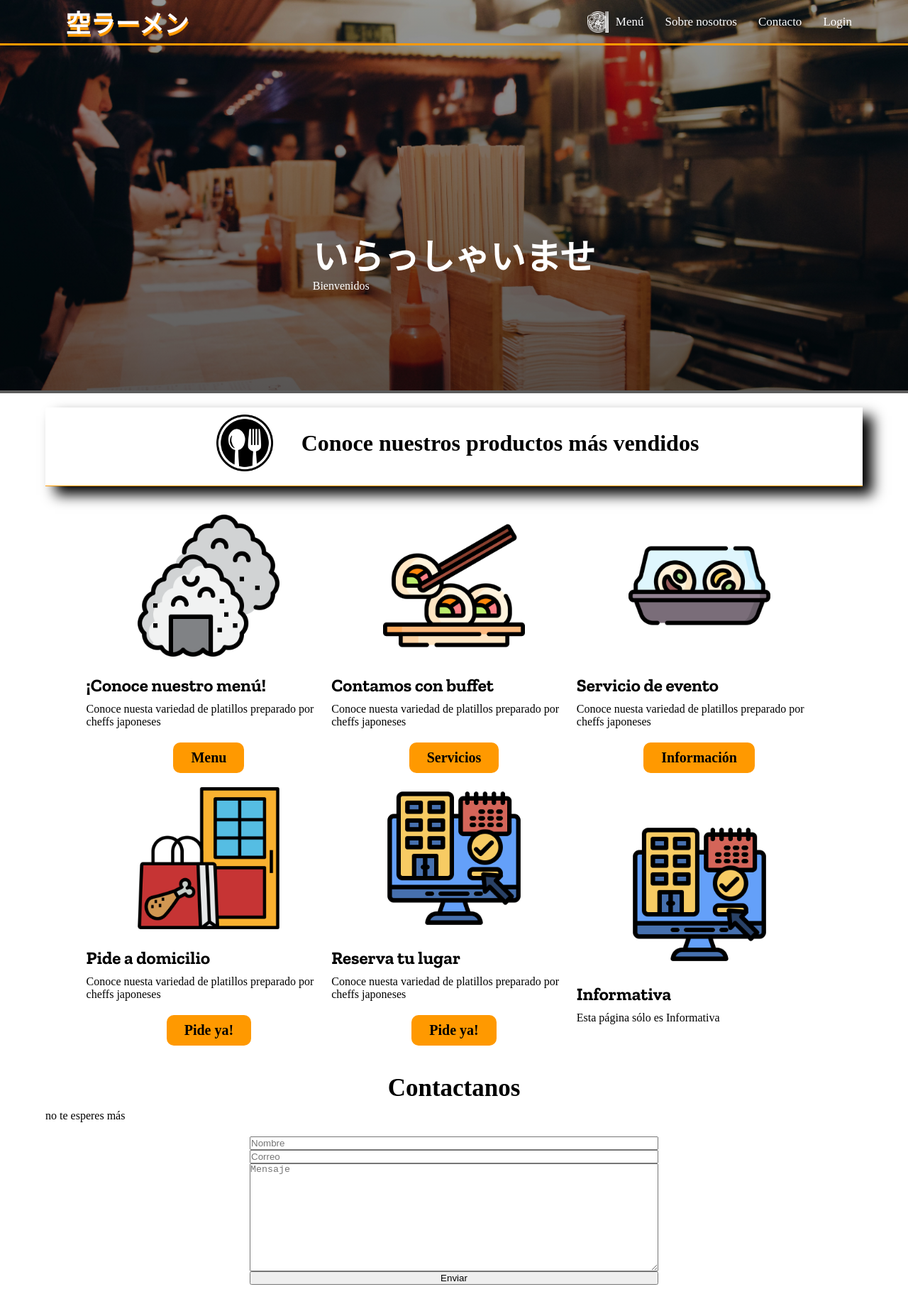
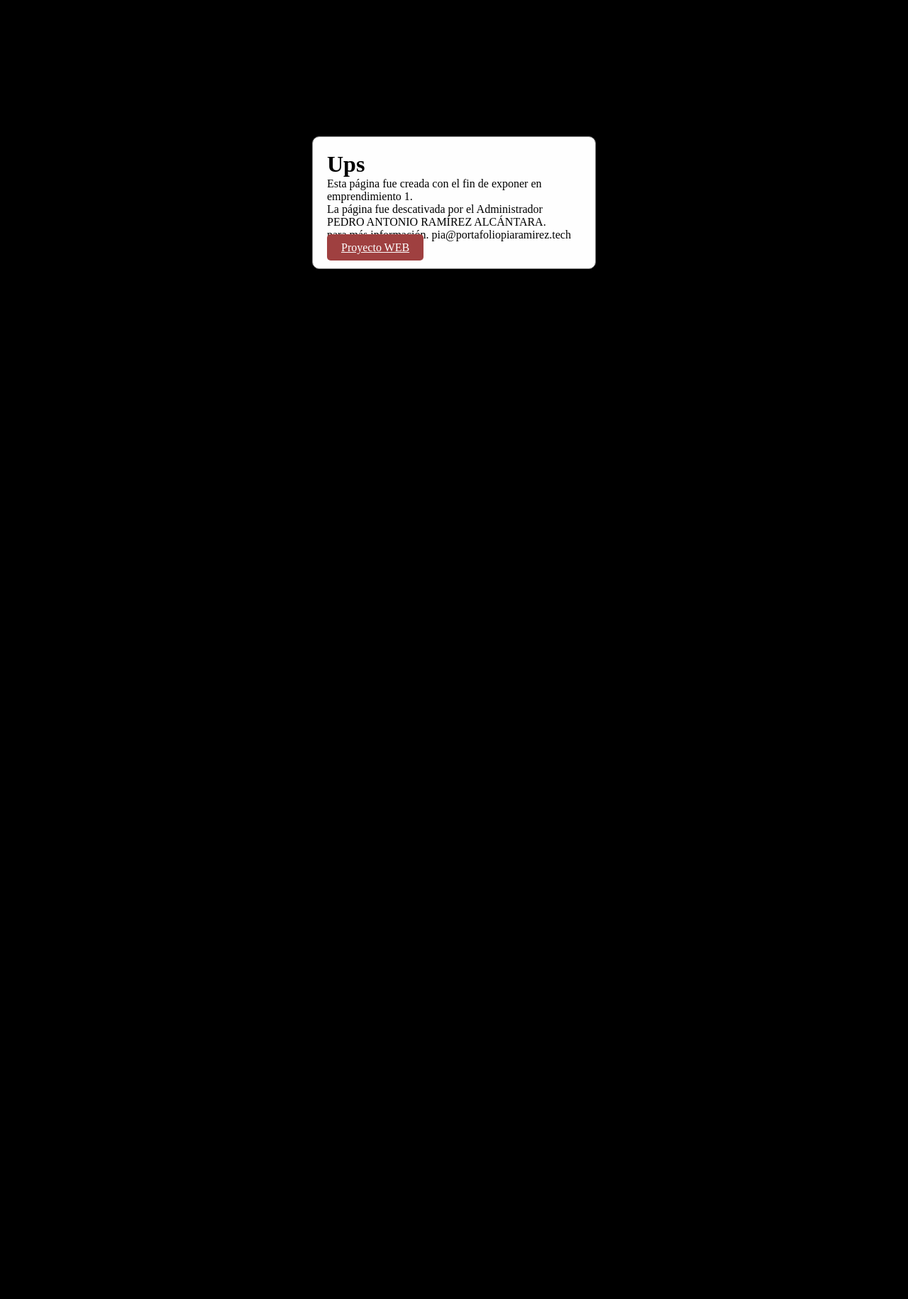
Before and after one commit to piaramirez/ramen, a PHP site: page /soraRamen/ in a window 1280 px wide. Shown: the whole page at 71% size. After the commit the page ends 800 px from the top, so only its background shows below. Run offline with PHP 8.4, Linux system fonts and the light colour scheme; data that the repository does not hold is empty.

Commit message:
Ajustes de páginas desacivadas de proyecto ásado, listo apra subior a dominio

```diff
--- a/Assets/Style/style.css
+++ b/Assets/Style/style.css
@@ -4,12 +4,13 @@
 @import url('https://fonts.googleapis.com/css2?family=Noto+Sans+JP:wght@100..900&display=swap');
 @import url('https://fonts.googleapis.com/css2?family=Zilla+Slab:ital,wght@0,300;0,400;0,500;0,600;0,700;1,300;1,400;1,500;1,600;1,700&display=swap');
 /*Declaramos constantes*/
+/*FF0000;*/
 :root{
     --textosJaponese: "Noto Sans JP", sans-serif;
     --titulosCArd: "Zilla Slab", serif;
     --colorPrimario:  #000000;
-    --colorSecundario: #FF0000;
-    --colorComplementario: #FF9900;
+    --colorSecundario: #9f4040;
+     --colorComplementario: #9f4040;
 }
 
 *{
@@ -48,6 +49,10 @@ display: flex;
     display: flex;
     justify-content: center;
 }
+.logoMenu img{
+    width: 100px;
+
+}
 .logoMenu a{
     outline: none;
     text-decoration: none;
@@ -81,7 +86,7 @@ display: flex;
 
 }
 .item:hover{
-    background-color: var(--colorComplementario);
+    background-color: var(--colorSecundario);
 }
 .item a{
     text-decoration: none;
@@ -367,3 +372,56 @@ font-size: 35px;
     font-family: var(--titulosCArd);
     width: 15%;
 }
+
+/**Modal fuera*/
+/* Estilos del modal */
+.modal {
+    display: block;
+    position: fixed;
+    z-index: 9999;
+    left: 0;
+    top: 0;
+    width: 100%;
+    height: 100%;
+    overflow: auto;
+    background-color: #000;
+  }
+
+  .modal-content {
+    background-color: #fefefe;
+    margin: 15% auto;
+    padding: 20px;
+    border: 1px solid #888;
+    width: 80%;
+    max-width: 400px;
+    border-radius: 10px;
+  }
+
+  .close {
+    color: #aaa;
+    float: right;
+    font-size: 28px;
+    font-weight: bold;
+  }
+
+  .close:hover,
+  .close:focus {
+    color: black;
+    text-decoration: none;
+    cursor: pointer;
+  }
+
+  /* Botón de index */
+  #indexBtn {
+    background-color: var(--colorComplementario);
+    color: #fff;
+    border: none;
+    padding: 10px 20px;
+    margin-top: 10px;
+    border-radius: 5px;
+    cursor: pointer;
+  }
+
+  #indexBtn:hover {
+    background-color: #9f4040;
+  }
--- a/Controllers/Roles.php
+++ b/Controllers/Roles.php
@@ -7,7 +7,7 @@ class Roles extends Controllers {
     public function Roles() {
         $data['page_id'] = 3;
         $data['tag_page'] = "Roles de usuarios | Sora Ramen";
-        $data['page_title'] = "Módulo Roles";
+        $data['page_title'] = "Agrega a tu Akatsuki";
         $data['page_name'] = "Roles";
         $this->view->getView($this, "Roles/Roles", $data);
     }
--- a/Views/Roles/Roles.php
+++ b/Views/Roles/Roles.php
@@ -50,11 +50,11 @@
     <div class="formularioRoles">
         <form method="get" id="formRol">
             <div class="grupClassRoles">
-                <label for="nombreRol">NombreRol</label>
+                <label for="nombreRol">Nombre del integrante</label>
                 <input type="text" name="textNrol" id="textNrol">
             </div>
             <div class="grupClassRoles">
-                <label for="Descpricion">Descripcion</label>
+                <label for="Descpricion">Historia</label>
                <textarea name="descripcionRol" id="descripcionRol"></textarea>
             </div>
             <div class="grupClassRoles">
--- a/Views/home.php
+++ b/Views/home.php
@@ -101,6 +101,17 @@
             <input type="submit" value="Enviar">
         </form>
     </div>
+    <div id="myModal" class="modal">
+  <div class="modal-content">
+    <h1>Ups</h1>
+    <p>Esta página fue creada con el fin de exponer en emprendimiento 1. </br>
+    La página fue descativada por el Administrador
+<span>PEDRO ANTONIO RAMÍREZ ALCÁNTARA.</span></br>
+para más información.
+pia@portafoliopiaramirez.tech</p>
+    <a href="Roles" id="indexBtn">Proyecto WEB</a>
+  </div>
+</div>
 
 <script src="Assets/JS/js.js"></script>
 </body>
```
Also changed, not shown: 1 other file.
